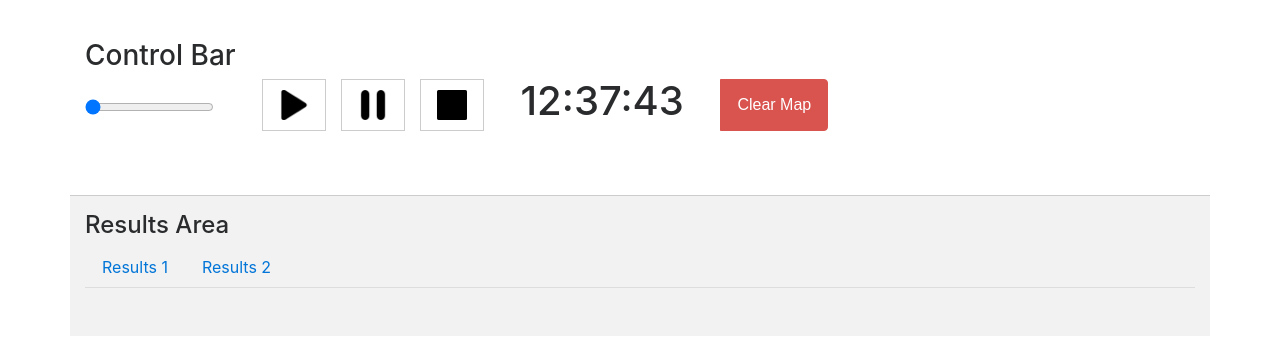
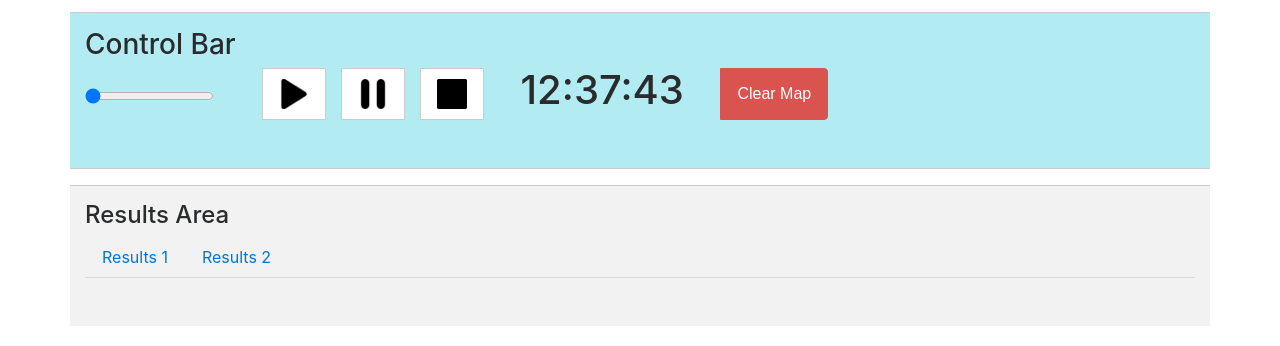
Before and after one commit to halilbilgin/AGU-Software-Engineering-Project-Front-End, a plain HTML site: page index.html in a window 1280 px wide. Shown: the part 648-994 px from the top of the page. Drawn offline with nearby package versions, Linux system fonts and the light colour scheme; a script that the page names is missing.

Commit message:
Update main.css

```diff
--- a/css/main.css
+++ b/css/main.css
@@ -9,18 +9,21 @@
   padding-top: 3em;
   background: #f2f2f2;
   color: black;
+  padding-bottom: 3em;
 }
 
 #sf-conf-pane-tab-panes {
   padding-top: 3em;
+
 }
 
-
 #sf-control-bar{
-  border-style: 1px solid #ccc;
-
-  padding-top: 3em;
+  margin-top: 20px;
+  padding-top: 1em;
+  border-top: 1px solid #ccc;
+  background : #B2EBF2;
   padding-bottom: 3em;
+  border-bottom: 1px solid #ccc;
 }
 
 #sf-results-pane-header {
@@ -29,6 +32,7 @@
   background: #f2f2f2;
   margin-top: 1em;
   padding-bottom: 3em;
+  margin-bottom: 20px;
 }
 #sf-results-panel {
 
@@ -37,6 +41,7 @@
 }
 #sf-results-pane img{
   margin:0.5em;
+
 }
 #txt{
     border-style: 2px solid;
```
